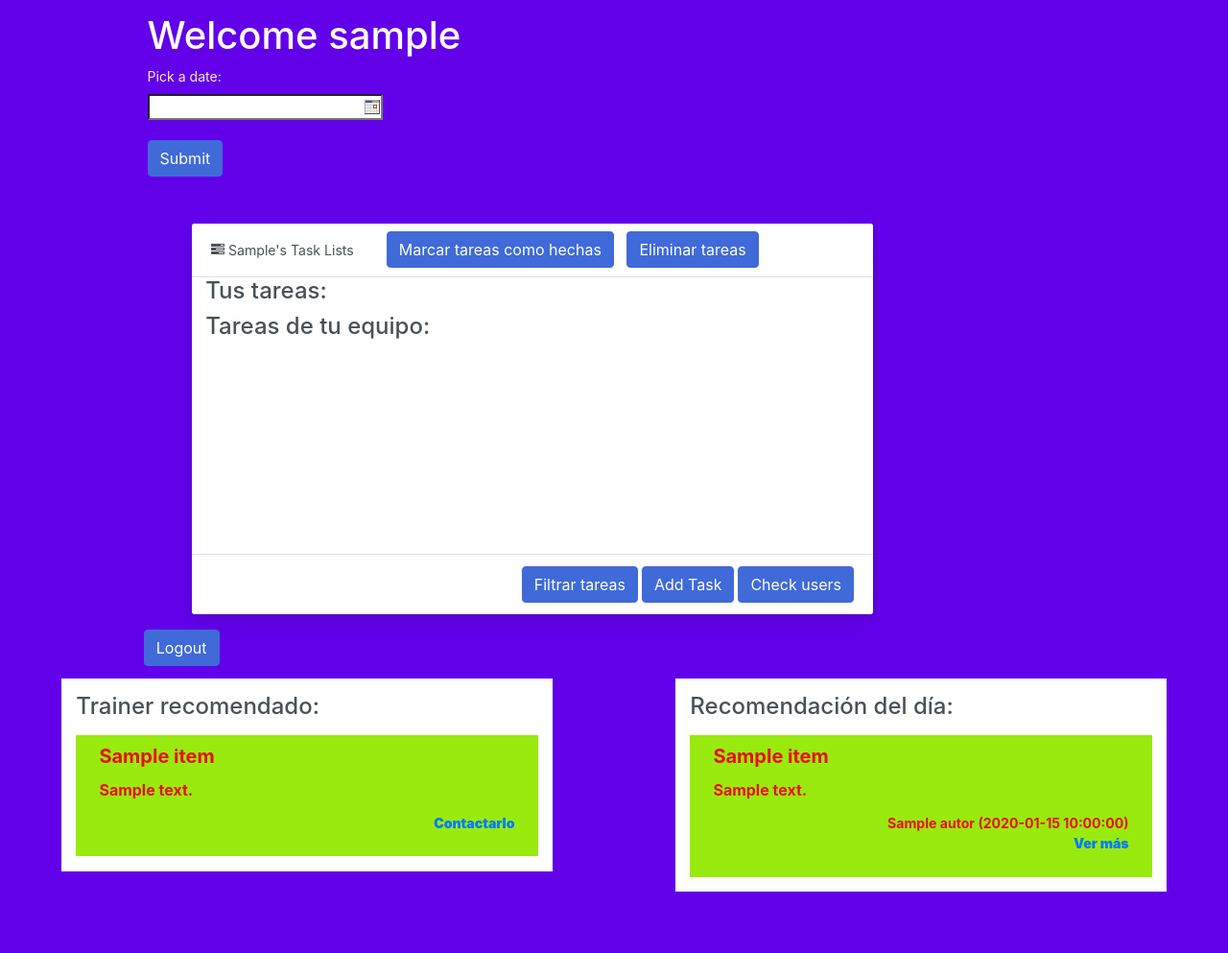
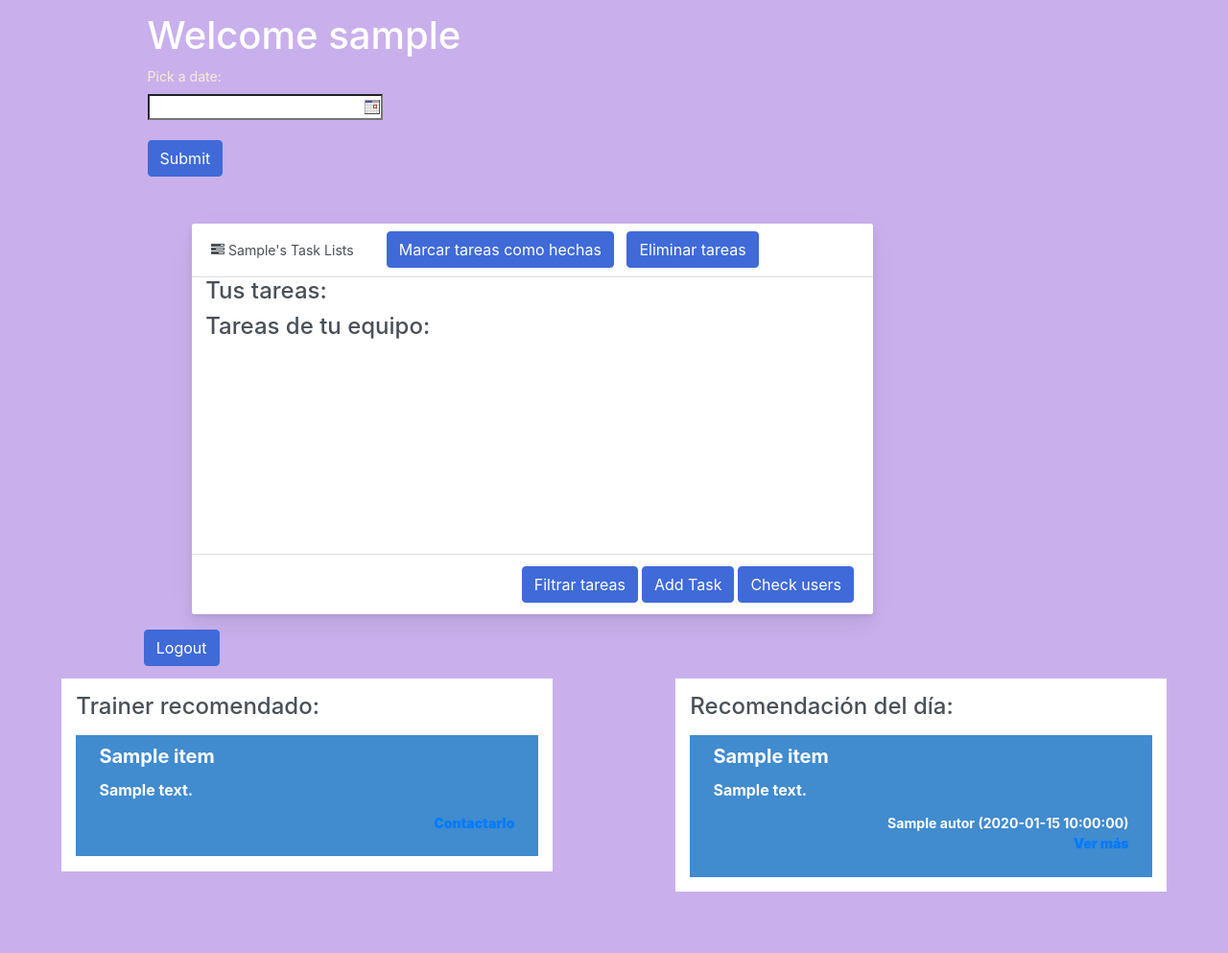
Before and after one commit to DAP-web/Carbono, a Flask app: page /dashboard in a window 1280 px wide. Shown: the whole page at 96% size. Run offline with Flask 2, Linux system fonts and the light colour scheme; the visitor is signed in with stand-in values (Sample User, id 1); tables that the repository leaves empty hold one stand-in row (values such as "Sample post"); a database or web service that is not in the repository returns one stand-in record (values such as "Sample title"); data that the repository does not hold is empty; some libraries are stand-ins or nearby versions.

Commit message:
arreglando colores

```diff
--- a/static/styleCalendar.css
+++ b/static/styleCalendar.css
@@ -6,7 +6,7 @@
     line-height: 1.5;
     color: #495057;
     text-align: left;
-    background-color: #6200EA;
+    background-color: #c9b0ec;
 }
 
 i {
@@ -138,7 +138,7 @@
 }
 
 .btn-outline-success {
-    color: #3ac47d;
+    color: #7bc7a0;
     border-color: #3ac47d
 }
 
@@ -232,19 +232,19 @@
 
 h5#nombreTip, h6#descTip {
     margin: 0% 3% 3% 3%;
-    color: #EA0E0E;
+    color: #ffffff;
     font-weight: bold;
 }
 
 footer#footerTip {
     margin: 0% 3% 3% 3%;
-    color: #EA0E0E;
+    color: #fffefe;
     text-align: right;
     font-weight: bold;
 }
 
 .innerContainerTip {
-    background-color: #99EA0E;
+    background-color: #418bcf;
     margin: 3%;
     padding: 2%;
 }
```
